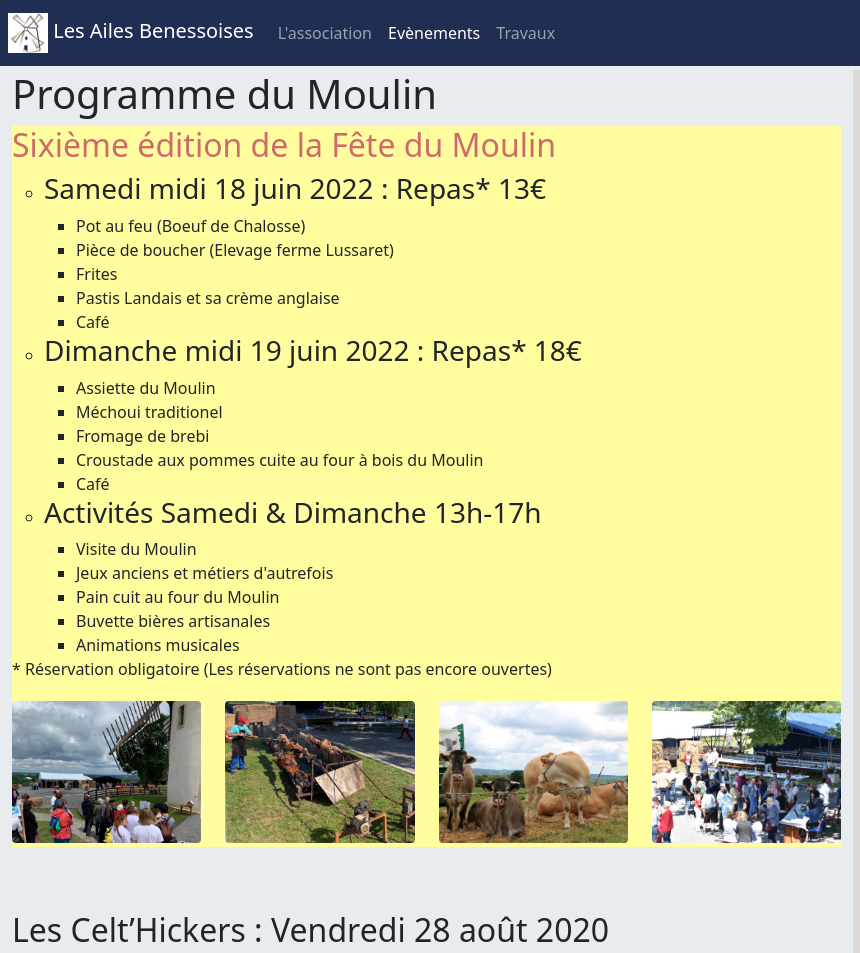
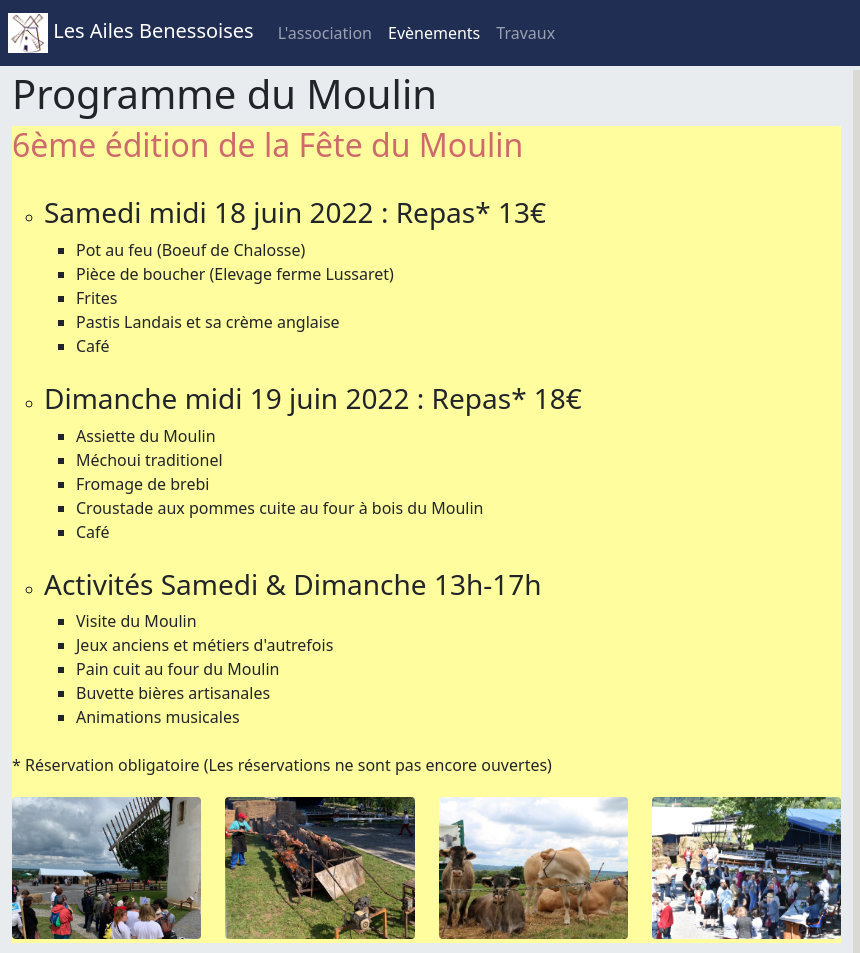
Before and after one commit to AlexStudi/Moulin, a plain HTML site: page evenement.html in a window 1280 px wide. Shown: the top 953 px of the page, 0-860 px from the left. Drawn offline with nearby package versions, Linux system fonts and the light colour scheme.

Commit message:
HTML Update page Evenement

```diff
--- a/evenement.html
+++ b/evenement.html
@@ -65,9 +65,9 @@
                 <h1>Programme du Moulin</h1>
                 <article class="NextEvent"><!--FUTURE EVENTSs LIST-->
                     <ul class="list-unstyled">
-                        <li><h2 class="TitleNextEvent">Sixième édition de la Fête du Moulin</h2>
+                        <li><h2 class="TitleNextEvent">6ème édition de la Fête du Moulin</h2>
                             <ul>
-                                <li><h3>Samedi midi 18 juin 2022 : Repas* 13€</h3>
+                                <li><h3 class=pt-4>Samedi midi 18 juin 2022 : Repas* 13€</h3>
                                     <ul>
                                         <li>Pot au feu (Boeuf de Chalosse)</li>
                                         <li>Pièce de boucher (Elevage ferme Lussaret)</li>
@@ -76,7 +76,7 @@
                                         <li>Café</li>
                                     </ul>
                                 </li>
-                                <li><h3>Dimanche midi 19 juin 2022 : Repas* 18€</h3>
+                                <li><h3 class=pt-4>Dimanche midi 19 juin 2022 : Repas* 18€</h3>
                                     <ul>
                                         <li>Assiette du Moulin</li>
                                         <li>Méchoui traditionel</li>
@@ -85,7 +85,7 @@
                                         <li>Café</li>
                                     </ul>
                                 </li>
-                                <li><h3>Activités Samedi & Dimanche 13h-17h</h3>
+                                <li><h3 class=pt-4>Activités Samedi & Dimanche 13h-17h</h3>
                                     <ul>
                                         <li>Visite du Moulin</li>
                                         <li>Jeux anciens et métiers d'autrefois</li>
@@ -96,7 +96,7 @@
 
                                 </li>
                             </ul>
-                            <p>* Réservation obligatoire (Les réservations ne sont pas encore ouvertes)</p>
+                            <p class=pt-4>* Réservation obligatoire (Les réservations ne sont pas encore ouvertes)</p>
                             <section class="row"><!--Pictures of the event-->
                                 <div class="col-12 col-md-3 py-1">
                                     <img src="./Pictures/Events/6th_Fete_Moulin_1.jpg" alt="Photo fête du moulin 2019" class="img-fluid rounded">
```
